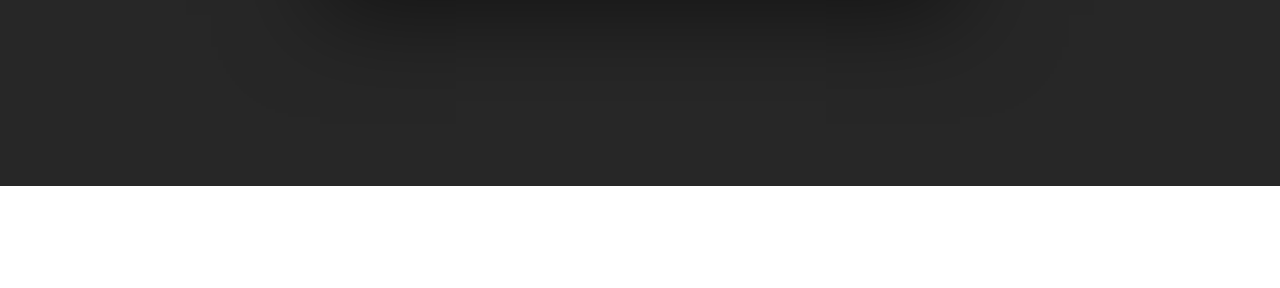
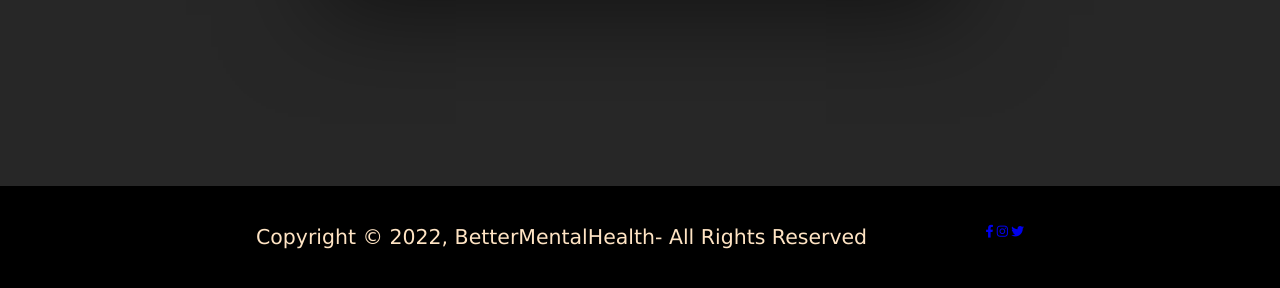
Before and after one commit to Stalin655/BetterMentalHealth, a plain HTML site: page Index.html in a window 1280 px wide. Shown: the part 3775-4063 px from the top of the page. Before the commit the page ends 3961 px from the top, so only its background shows below. Drawn offline with nearby package versions, Linux system fonts and the light colour scheme.

Commit message:
footer design

```diff
--- a/Index.html
+++ b/Index.html
@@ -161,6 +161,17 @@
                 </div>
               </section>
 
+              <footer class="footer">
+                <div class="footer-content">
+                  <p class="copyright"> Copyright &copy; 2022, BetterMentalHealth- All Rights Reserved</p>
+                  <div class="social-list">
+                    <a href="#"><i class="fab fa-facebook-f"></i> </a>
+                    <a href="#"><i class="fab fa-instagram"></i></a>
+                    <a href="#"><i class="fab fa-twitter"></i></a>
+                  </div>
+                </div>
+              </footer>
+
         </div>
 
         <script
--- a/styles.css
+++ b/styles.css
@@ -535,3 +535,28 @@ line-break: auto;
     text-shadow:0 0.1rem 0.3rem rgba(0, 0, 0, 0.5);
     box-shadow:0 0.1rem 0.3rem rgba(0, 0, 0, 0.3)
   }
+
+  .footer {
+    width: 100%;
+    height: 8rem;
+    background-color: black;
+    display: flex;
+    justify-content: center;
+    align-items: center;
+  }
+
+  .footer-content {
+    width: 60%;
+    display: flex;
+    justify-content: space-between;
+
+  }
+  .copyright  {
+    font-family: 'Lucida Sans', 'Lucida Sans Regular', 'Lucida Grande', 'Lucida Sans Unicode', Geneva, Verdana, sans-serif;
+    font-size: 1.6rem;
+    color: bisque;
+  }
+
+.social-list {
+
+}
```
